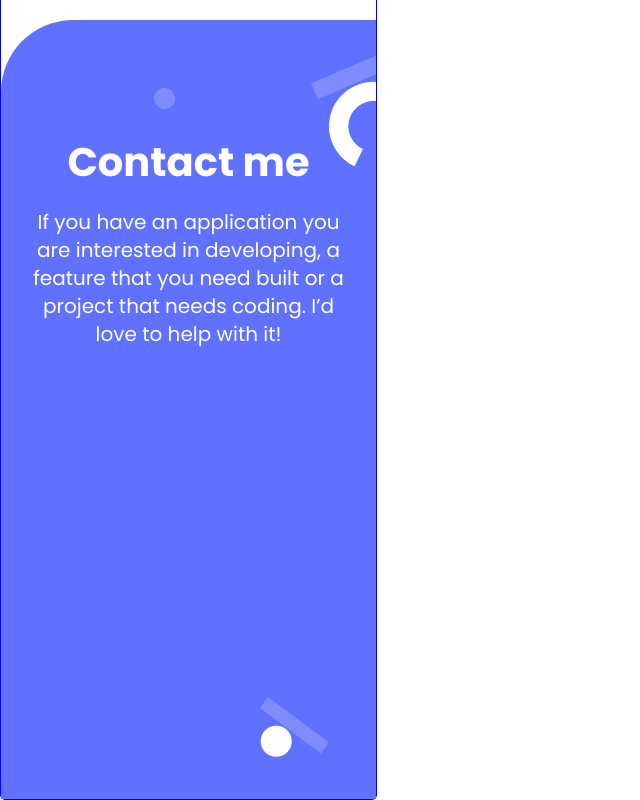
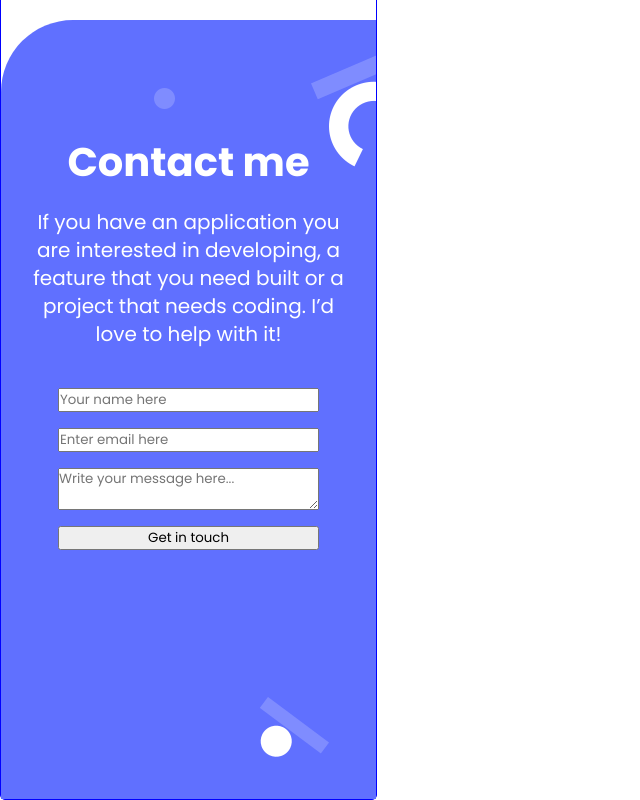
Before and after one commit to Afia-Shafique/webPortfolio, a website: page index.html in a window 1280 px wide. Shown: the part 4617-5417 px from the top of the page, without its empty margins (0-640 px from the left). Drawn offline with Linux system fonts and the light colour scheme.

Commit message:
Updating html of contact form section

```diff
--- a/index.html
+++ b/index.html
@@ -190,7 +190,10 @@
     <p>If you have an application you are interested in developing, a feature that you need built or a project that needs coding.
         I’d love to help with it!</p>
         <form action="https://formspree.io/f/xvojvnro" method="post">
-
+            <input type="text" name="full-Name" placeholder="Your name here" maxlength="30" required>
+            <input type="email" name="Email" placeholder="Enter email here" required>
+            <textarea id="message" name="message" placeholder="Write your message here..." maxlength="500" required></textarea>
+            <button class="submit-button" type="submit">Get in touch</button>
         </form>
     </div>
 
```
